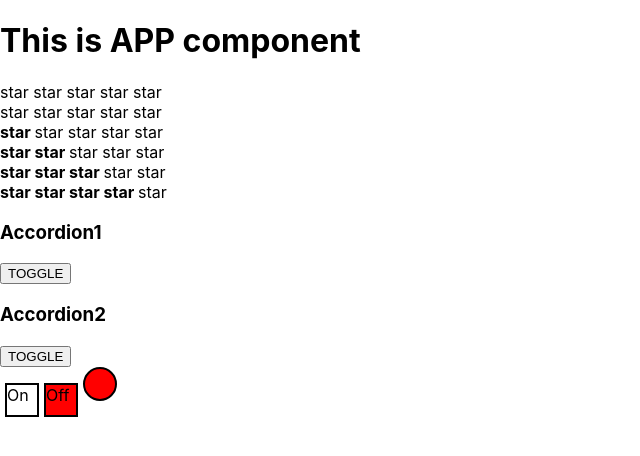
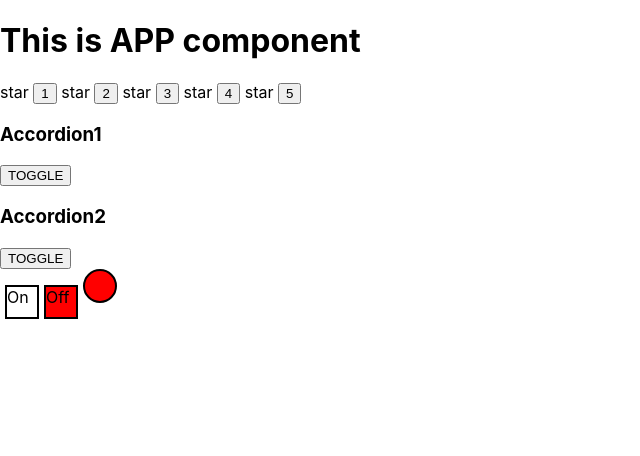
Before and after one commit to Olga841/react-kabzda-kak-podrbno, a React (Create React App) app: page / in a window 1280 px wide. Shown: the top 456 px of the page, without its empty margins (0-640 px from the left). Built offline with nearby package versions, Linux system fonts and the light colour scheme.

Commit message:
Add buttons to Rating.tsx

```diff
--- a/src/App.tsx
+++ b/src/App.tsx
@@ -13,11 +13,11 @@ function App() {
         <div>
             <AppTitle title={'This is APP component'}/>
             <Rating value={0}/>
-            <Rating value={1}/>
+            {/*<Rating value={1}/>
             <Rating value={2}/>
             <Rating value={3}/>
             <Rating value={4}/>
-            <Rating value={5}/>
+            <Rating value={5}/>*/}
             <Accordion title={'Accordion1'} />
             <Accordion title={'Accordion2'} />
             <OnOff />
--- a/src/Rating.tsx
+++ b/src/Rating.tsx
@@ -8,11 +8,11 @@ export function Rating(props: RatingPropsType) {
     console.log('Rating rendering...')
     return (
         <div>
-            <Star selected={props.value > 1}/>
-            <Star selected={props.value > 2}/>
-            <Star selected={props.value > 3}/>
-            <Star selected={props.value > 4}/>
-            <Star selected={props.value > 5}/>
+            <Star selected={props.value > 1}/><button>1</button>
+            <Star selected={props.value > 2}/><button>2</button>
+            <Star selected={props.value > 3}/><button>3</button>
+            <Star selected={props.value > 4}/><button>4</button>
+            <Star selected={props.value > 5}/><button>5</button>
         </div>
     )
 }
@@ -23,9 +23,9 @@ type StarPropsType = {
 
 function Star(props: StarPropsType) {
     if (props.selected) {
-        return <span><b>star </b></span>
+        return <span><b> star </b></span>
     } else {
-        return <span>star </span>
+        return <span> star </span>
     }
 
 }
```
